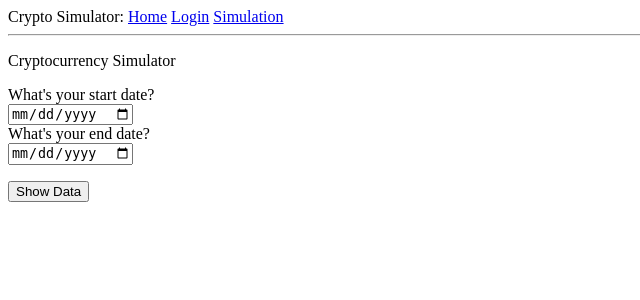
After one commit to dano09/fin_sys_tech_project, a Flask app: page /start_simulation in a window 1280 px wide. The commit adds this page. Shown: the top 300 px of the page, without its empty margins (0-640 px from the left). Run offline with Flask 2, Linux system fonts and the light colour scheme.

Commit message:
basic simulation page with route and form to pick dates. Followed by pulling .csv data and displaying on webpage

```diff
--- a/app/forms.py
+++ b/app/forms.py
@@ -2,6 +2,7 @@ from flask_wtf import FlaskForm
 from wtforms import StringField, PasswordField, BooleanField, SubmitField
 from wtforms.validators import DataRequired, ValidationError, Email, EqualTo
 from app.models import User
+from wtforms.fields.html5 import DateField
 
 
 class HelloForm(FlaskForm):
@@ -33,3 +34,9 @@ class RegistrationForm(FlaskForm):
             user = User.query.fitler_by(email=email.data).first()
             if user is not None:
                 raise ValidationError('Please use a different email address.')
+
+
+class SimulationForm(FlaskForm):
+    start = DateField('startDate', format='%Y-%m-%d')
+    end = DateField('endDate', format='%Y-%m-%d')
+    submit = SubmitField('Show Data')
--- a/app/routes.py
+++ b/app/routes.py
@@ -1,19 +1,16 @@
 from flask import render_template, flash, redirect, url_for, request
 from flask_login import current_user, login_user, logout_user, login_required
 from werkzeug.urls import url_parse
+
+from app.datavisualization import create_hover_tool, create_bar_chart
 from app.models import User
 from app import app, db
-from app.forms import LoginForm, RegistrationForm, HelloForm
+from app.forms import LoginForm, RegistrationForm, HelloForm, SimulationForm
 
 import random
-from bokeh.models import (HoverTool, FactorRange, Plot, LinearAxis, Grid,
-                          Range1d)
-from bokeh.models.glyphs import VBar
-from bokeh.plotting import figure
 from bokeh.embed import components
-from bokeh.models.sources import ColumnDataSource
 from flask import Flask, render_template
-
+import pandas as pd
 
 @app.route('/')
 @app.route('/index')
@@ -27,16 +24,24 @@ def index():
 def hello():
     print('inside /hello route')
 
+    # Re-creates the HelloForm Object
     form = HelloForm(request.form)
 
-    print('form is: {}'.format(form))
-    print('form.sayhello is: '.format(form.sayhello))
-    print('form.validate is: '.format(form.validate_on_submit()))
-    print('request.method is: {}'.format(request.method))
     if request.method == 'POST' and not form.validate_on_submit():
-        print('got here xD')
+        # This will simply get the name provided by the user from html
         name = request.form['sayhello']
         print('name is: {}'.format(name))
+
+        # This will re-create the wtforms.fields.core.StringField object
+        # not used here but could be useful
+        name2 = form['sayhello']
+        print('name2 is: {}'.format(type(name2)))
+
+        # This will re-create the wtforms.fields.core.SubmitField object
+        # not used here but could be useful
+        submit = form['submit']
+        print('submit is: {}'.format(type(submit)))
+
         return render_template('hello.html', name=name)
 
     print('About to redirect to index')
@@ -59,50 +64,6 @@ def chart(bars_count):
     script, div = components(plot)
 
     return render_template("chart.html", bars_count=bars_count, the_div=div, the_script=script)
-
-
-
-def create_hover_tool():
-    # we'll code this function in a moment
-    return None
-
-
-def create_bar_chart(data, title, x_name, y_name, hover_tool=None,
-                     width=1200, height=300):
-    """Creates a bar chart plot with the exact styling for the centcom
-       dashboard. Pass in data as a dictionary, desired plot title,
-       name of x axis, y axis and the hover tool HTML.
-    """
-    source = ColumnDataSource(data)
-    xdr = FactorRange(factors=data[x_name])
-    ydr = Range1d(start=0, end=max(data[y_name])*1.5)
-
-    tools = []
-    if hover_tool:
-        tools = [hover_tool,]
-
-    plot = figure(title=title, x_range=xdr, y_range=ydr, plot_width=width,
-                  plot_height=height, h_symmetry=False, v_symmetry=False,
-                  min_border=0, toolbar_location="above", tools=tools,
-                  responsive=True, outline_line_color="#666666")
-
-    glyph = VBar(x=x_name, top=y_name, bottom=0, width=.8, fill_color="#e12127")
-    plot.add_glyph(source, glyph)
-
-    xaxis = LinearAxis()
-    yaxis = LinearAxis()
-
-    plot.add_layout(Grid(dimension=0, ticker=xaxis.ticker))
-    plot.add_layout(Grid(dimension=1, ticker=yaxis.ticker))
-    plot.toolbar.logo = None
-    plot.min_border_top = 0
-    plot.xgrid.grid_line_color = None
-    plot.ygrid.grid_line_color = "#999999"
-    plot.yaxis.axis_label = "Bugs found"
-    plot.ygrid.grid_line_alpha = 0.1
-    plot.xaxis.axis_label = "Days after app deployment"
-    plot.xaxis.major_label_orientation = 1
-    return plot
 
 
 @app.route('/login', methods=['GET', 'POST'])
@@ -144,3 +105,40 @@ def register():
         flash('Congratulations, you are now a registered user!')
         return redirect(url_for('login'))
     return render_template('register.html', title='Register', form=form)
+
+
+@app.route('/start_simulation')
+def start_simulation():
+    print('inside /start_simulation route')
+    form = SimulationForm(request.form)
+    return render_template('simulation.html', title='Simulation', form=form)
+
+
+@app.route('/simulation', methods=['GET', 'POST'])
+def simulation():
+    print('inside /simulation route')
+
+    # Create Simulation Form
+    form = SimulationForm(request.form)
+
+    if request.method == 'POST':
+        print('got here xD')
+        start = request.form['start']
+        end = request.form['end']
+
+        print('startdate is: {} and type is {}'.format(start, type(start)))
+        print('enddate is: {}'.format(end))
+
+        # Path will be different when running on your local
+        bitcoin_data = pd.read_csv('C:/Users/Justin/PycharmProjects/fin_sys_tech_project/data/coindesk_bitcoin.csv')
+
+        print('bitcoin_data is {}'.format(bitcoin_data.tail()))
+        print('bitcoin_data is {}'.format(type(bitcoin_data)))
+
+        data = bitcoin_data[(bitcoin_data['Date'] >= start) & (bitcoin_data['Date'] <= end)]
+        print('data is : {}'.format(data))
+
+        return render_template('showResults.html', start=start, end=end, data=data.to_html())
+
+    print('About to redirect to index')
+    return render_template('index.html', form=form)
--- a/app/templates/base.html
+++ b/app/templates/base.html
@@ -14,6 +14,7 @@
             {% else %}
                 <a href="{{ url_for('logout') }}">Logout</a>
             {% endif %}
+            <a href="{{ url_for('start_simulation') }}">Simulation</a>
         </div>
         <hr>
         {% with messages = get_flashed_messages() %}
--- /dev/null
+++ b/app/templates/simulation.html
@@ -0,0 +1,14 @@
+{% extends "base.html" %}
+
+{% block content %}
+    <p> Cryptocurrency Simulator</p>
+    <form action="/simulation"  method="post">
+        <dl>
+            <div>What's your start date?</div>
+            {{ form.start }}
+            <div>What's your end date?</div>
+            {{ form.end }}
+        </dl>
+        <p> {{ form.submit() }} </p>
+    </form>
+{% endblock %}
```
Also changed, not shown: app/datavisualization.py (added, +46 -0 lines), app/templates/showResults.html (added, +7 -0 lines), app.db.
